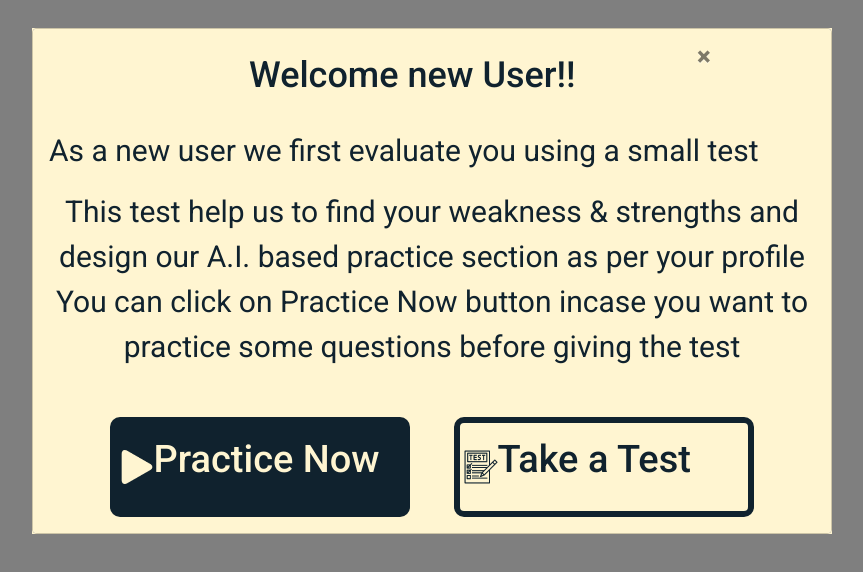
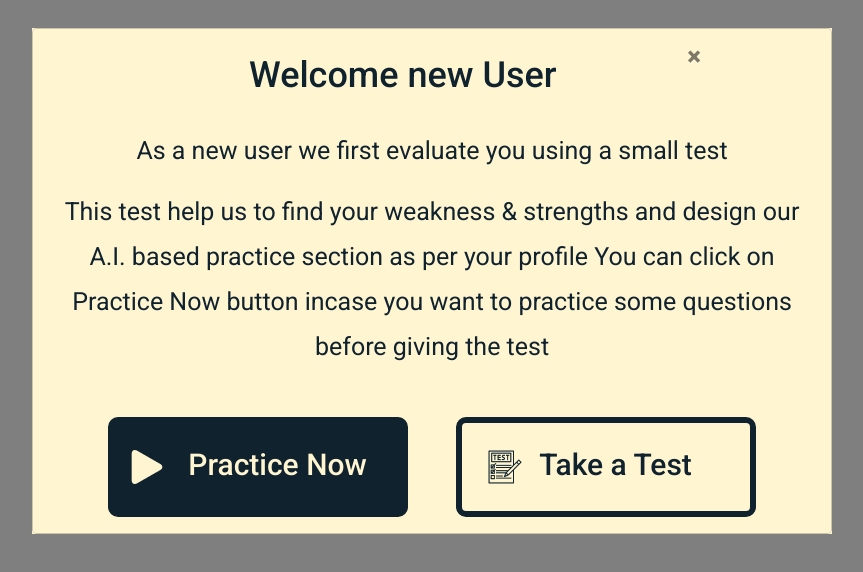
Before and after one commit to A2S-InnovateTech/mindx.github.io, a React (Create React App) app: page /popup in a window 1280 px wide. Shown: the top 572 px of the page, without its empty margins (208-1071 px from the left). Built offline with nearby package versions, Linux system fonts and the light colour scheme; no server answers.

Commit message:
added dashboard popup and loading spinner

```diff
--- a/package.json
+++ b/package.json
@@ -13,6 +13,8 @@
     "react-chartjs-2": "^2.11.1",
     "react-compound-timer": "^1.2.0",
     "react-dom": "^17.0.1",
+    "react-loader-spinner": "^4.0.0",
+    "react-modal": "^3.12.1",
     "react-router-dom": "^5.2.0",
     "react-scripts": "^4.0.3"
   },
--- a/src/App.css
+++ b/src/App.css
@@ -16,3 +16,16 @@
         margin-left: 0px;
     }
   }
+
+.LoadingScreen{
+    display: flex;
+    align-items: center;
+    justify-content: center;
+    width: 60vw;
+    height: 100vh;
+    flex-direction: column;
+}
+
+.LoadingText{
+    margin-bottom: 100px;
+}
--- a/src/App.js
+++ b/src/App.js
@@ -8,6 +8,8 @@ import {
   Redirect,
   useHistory
 } from "react-router-dom";
+import Loader from "react-loader-spinner";
+
 
 //Page imports below
 
@@ -41,19 +43,24 @@ function App() {
   const [user, setUser] = useState(null);
   const [tookAssessment, setTookAssessment] = useState(false);
   let history = useHistory();
+  const [isLoading, setIsLoading] = useState(true);
 
   const fetchUserDetails = () => {
+    console.log("fetching...");
       app.firestore().collection("users")
       .doc(user.uid)
       .get()
       .then((snapshot) => {
         setUserDetails(snapshot.data());
         console.log("Details", userDetails);
+        setIsLoading(false);
+        console.log(isLoading);
       })
       .catch(e=>console.log(e));
   }
 
   useEffect(() => {
+    setIsLoading(true);
       if(user){
           fetchUserDetails();
       }
@@ -142,13 +149,27 @@ function App() {
                 } exact>
 
               </Route>
-              <Route path="/dashboard" exact>
-                {userDetails && userDetails &&userDetails?.userType=="teacher"?<Redirect to="/teacher/dashboard" />:
+              <Route path="/dashboard" exact>{
+                isLoading?(
+                  <div className="LoadingScreen">
+                    <div className="LoadingText">Loading</div>
+                    <Loader
+                      type="TailSpin"
+                      color="#00BFFF"
+                      height={100}
+                      width={100}
+                      timeout={3000} //3 secs
+                    />
+                  </div>
+                )
+                  :userDetails.userType=="teacher"?<Redirect to="/teacher/dashboard" />:
                   <>
                     <MobileHeader showSidebar={showSidebar} setShowSidebar={setShowSidebar}/>
                     <Sidebar userDetails={userDetails} fetchUserDetails={fetchUserDetails} showSidebar={showSidebar} setShowSidebar={setShowSidebar} user={user} setUser={setUser}/>
                     <Dashboard user={user} userDetails={userDetails} setUserDetails={setUserDetails}/>
                   </>
+              }
+                {
                 }
               </Route>
 
--- a/src/components/Dashboard/index.js
+++ b/src/components/Dashboard/index.js
@@ -8,8 +8,17 @@ import English from './english.png';
 import Literature from './literature.png';
 import {Link} from "react-router-dom";
 import app from '../../firebase';
+import Modal from 'react-modal';
+import Popup from '../popup';
 
 function Dashboard({user, userDetails, setUserDetails}) {
+    const [modalIsOpen,setIsOpen] = React.useState(false);
+    useEffect(() => {
+        console.log(userDetails.assessmentTaken);
+        if(userDetails.assessmentTaken===false){
+            setIsOpen(true);
+        }
+    }, [userDetails.assessmentTaken]);
     return (
         <div className="Dashboard">
             <div className="Dashboard__heading_row">
@@ -169,6 +178,13 @@ function Dashboard({user, userDetails, setUserDetails}) {
                     </tr>
                 </table>
             </div>
+                    <Modal
+                    isOpen={modalIsOpen}
+                    onRequestClose={()=>setIsOpen(false)}
+                    contentLabel="Example Modal"
+                    >
+                        <Popup setIsOpen={setIsOpen}/>
+                    </Modal>
         </div>
     )
 }
--- a/src/components/Sidebar/index.js
+++ b/src/components/Sidebar/index.js
@@ -54,6 +54,7 @@ function Sidebar({showSidebar, setShowSidebar, user, setUser, userDetails, fetch
                 });
                 setProgress(0);
                 setImage(null);
+                history.go(0);
         });
     };
 
--- a/src/components/StudentPanel/StudentPanel.js
+++ b/src/components/StudentPanel/StudentPanel.js
@@ -28,13 +28,13 @@ function StudentPanel({props}) {
         </section>
 
          <section className="dropdown">
-            <select className="browser-default">
+            <select className="browser-default" onChange={(e)=>setSelectedSubject(e.target.value)}>
                 <option value="Maths" selected={props?.subject==="Maths"}>Maths</option>
                 <option value="Physics" selected={props?.subject==="Physics"}>Physics</option>
                 <option value="Chemistry" selected={props?.subject==="Chemistry"}>Chemistry</option>
-                <option value="three" selected={props?.subject==="Computer"}>Computer</option>
-                <option value="three" selected={props?.subject==="English"}>English</option>
-                <option value="three" selected={props?.subject==="Literature"}>Literature</option>
+                <option value="Computer" selected={props?.subject==="Computer"}>Computer</option>
+                <option value="English" selected={props?.subject==="English"}>English</option>
+                <option value="Literature" selected={props?.subject==="Literature"}>Literature</option>
            </select>
          </section>
 
--- a/src/components/TeacherSignup/index.js
+++ b/src/components/TeacherSignup/index.js
@@ -41,7 +41,7 @@ function TeacherSignup({history}) {
                 userType: "teacher",
                 timestamp: firebase.firestore.FieldValue.serverTimestamp(),
             })
-            .then(()=>history.push('/'))
+            .then(()=>history.push('/teacher/dashboard'))
             .catch(e=>console.log("Error in updating details: ", e))
         }
 
--- a/src/components/Test/index.js
+++ b/src/components/Test/index.js
@@ -9,7 +9,7 @@ import app from '../../firebase';
 import { useHistory } from "react-router-dom";
 
 
-function Test({props}) {
+function Test({props, user, fetchUserDetails}) {
     const [testNumber, setTestNumber] = useState(props.testNo);
     const [questionNumber, setQuestionNumber] = useState(1);
     const [questions, setQuestions] = useState([]);
@@ -52,10 +52,19 @@ function Test({props}) {
     }
 
     const onSubmit = () =>{
-        if(testNumber == 1)
+        if(testNumber == 1){
+            app.firestore().collection("users").doc(user?.uid).update("test1", score)
+            .then(()=>{fetchUserDetails();})
+            .catch(e=>console.log("Error in updating test 1 details: ", e))
             history.push("/results", {marks: score});
+        }
         else
+        {
+            app.firestore().collection("users").doc(user?.uid).update("test2", score, "assessmentTaken", true)
+            .then(()=>{fetchUserDetails();})
+            .catch(e=>console.log("Error in updating test 2 details: ", e))
             history.push("/results2", {marks: score});
+        }
     }
 
     return (
--- a/src/components/popup/index.js
+++ b/src/components/popup/index.js
@@ -1,24 +1,23 @@
 import React, {useState}  from 'react';
 import {  Button, Modal} from 'react-bootstrap';
 import './pop.css';
+import {Link} from "react-router-dom";
 
-
-const Popup = () =>  {
+const Popup = ({setIsOpen}) =>  {
     const [show, setShow] = useState(true);
 
     return (
       <>
-
-
         <Modal
           size="lg"
           show={show}
-          onHide={() => setShow(false)}
+          style={{fontSize:"15px"}}
+          onHide={() => setIsOpen(false)}
           dialogClassName="pop"
           aria-labelledby="example-custom-modal-styling-title" >
           <Modal.Header closeButton  className="popback">
             <Modal.Title className="title">
-              <p >Welcome&nbsp;new&nbsp;User!!</p>
+              <p >Welcome&nbsp;new&nbsp;User</p>
             </Modal.Title>
           </Modal.Header>
           <Modal.Body className="popback">
@@ -31,14 +30,24 @@ You can click on Practice Now button incase you want to practice some questions
             </p>
           </Modal.Body>
           <Modal.Footer className="popback-f">
+          <Link to="/test" to={{
+                            pathname:"/test",
+                            state: { testNo: 1 }
+                        }} style={{textDecoration:"none", color:"white"}}>
           <div className="buttonone">
             <div className="iconone"></div>
            <p className="button-onetext"> Practice Now</p>
           </div>
+          </Link>
+          <Link to="/test" to={{
+                            pathname:"/test",
+                            state: { testNo: 1 }
+                        }} style={{textDecoration:"none", color:"white"}}>
           <div className="buttontwo">
           <div className="icontwo"></div>
            <p className="button-twotext">Take a Test</p>
           </div>
+          </Link>
 
         </Modal.Footer>
         </Modal>
--- a/src/components/popup/pop.css
+++ b/src/components/popup/pop.css
@@ -33,11 +33,12 @@ color: #10222E;
     font-family: Roboto;
 font-style: normal;
 font-weight: normal;
-font-size: 30px;
+font-size: 25px;
 line-height: 45px;
 display: flex;
 align-items: center;
 text-align: center;
+justify-content: center;
 
 /* 1 */
 
@@ -59,8 +60,8 @@ border-radius: 10px;
 .iconone{
     width: 34px;
 height: 34px;
-left: 358px;
-top: 698px;
+margin-left: 15px;
+margin-right: -30px;
 
 background: url(play.png);
 }
@@ -69,7 +70,8 @@ background: url(play.png);
 height: 34px;
 left: 358px;
 top: 698px;
-
+margin-left: 15px;
+margin-right: -30px;
 background: url(test.png);
 }
 .buttontwo{
@@ -97,17 +99,17 @@ border-radius: 10px;
     width: 247px;
     height: 76px;
     left: 404px;
-
-
     font-family: Roboto;
     font-style: normal;
     font-weight: 500;
-    font-size: 38px;
+    font-size: 30px;
+    margin-left: 20px;
+    margin-top: 10px;
     line-height: 45px;
     display: flex;
     align-items: center;
     text-align: center;
-
+    justify-content: center;
     /* 3 */
 
     color: #FFF5D1;
@@ -120,12 +122,12 @@ border-radius: 10px;
 width: 247px;
 height: 76px;
 left: 81px;
-
-
+font-size: 30px;
+margin-top: 10px;
+justify-content: center;
 font-family: Roboto;
 font-style: normal;
 font-weight: 500;
-font-size: 38px;
 line-height: 45px;
 display: flex;
 align-items: center;
```
Also changed, not shown: 1 other file (tests, documents, lock files or other folders).
